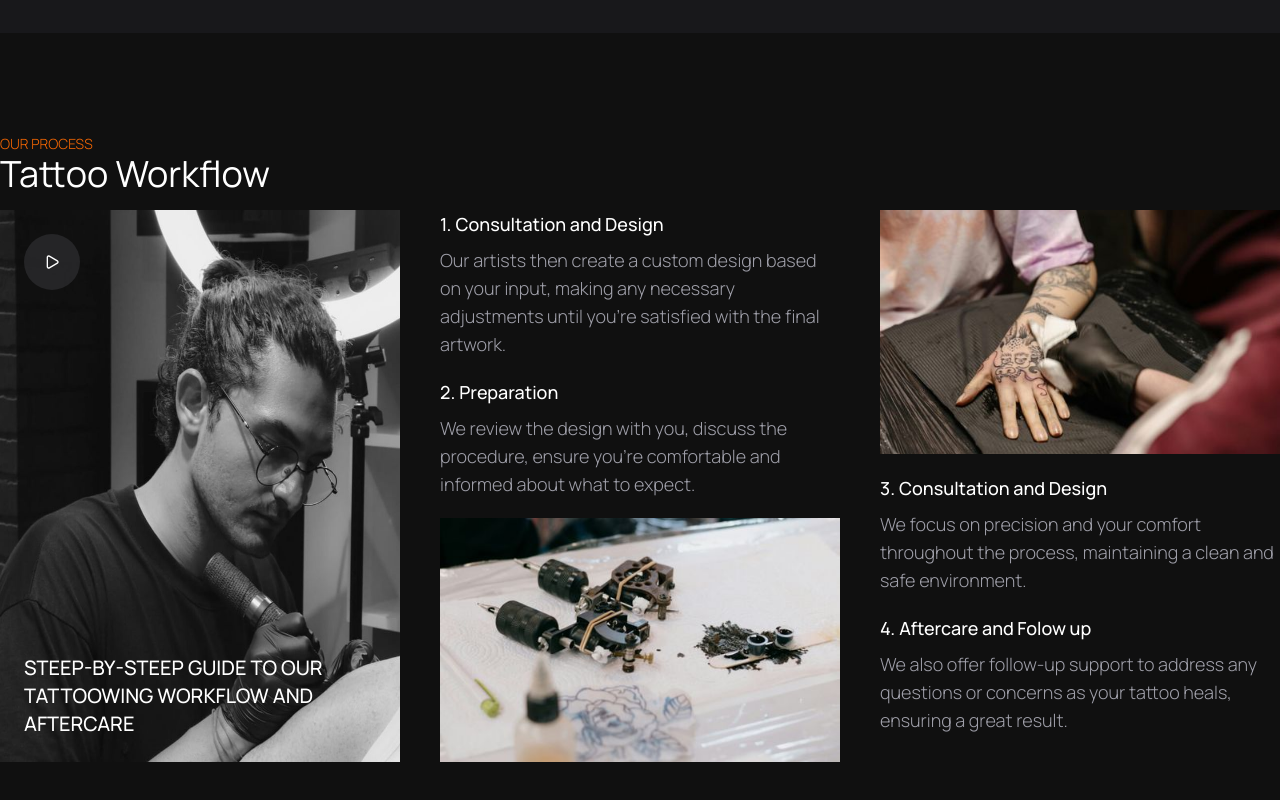
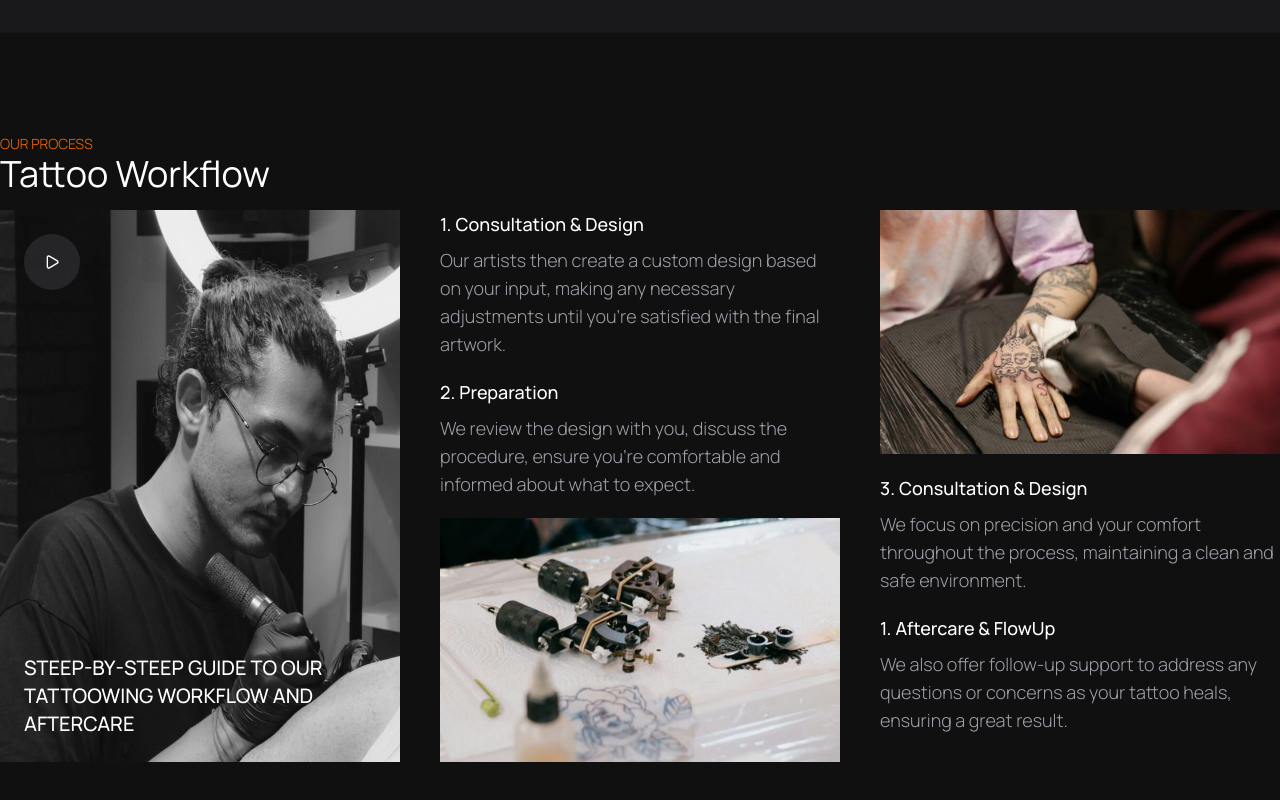
Before and after one commit to Ayoubhj866/needleart, a React (Vite) app: page / in a window 1280 px wide. Shown: the part 2913-3713 px from the top of the page. Built offline with nearby package versions, Linux system fonts and the light colour scheme.

Commit message:
finishind workflow process section desngn

```diff
--- /dev/null
+++ b/src/components/process-workflow/workflow-steep.jsx
@@ -0,0 +1,18 @@
+import H5 from "@/components/heading/h5";
+import Paragraph from "@/components/paragraph";
+
+const WorkflowSteep = ({ steepNumber, title, children }) => {
+    return <>
+        <div className="flex flex-col gap-2">
+            <p className="flex items-center gap-1">
+                <H5>{steepNumber}.</H5>
+                <H5>{title}</H5>
+            </p>
+            <Paragraph>
+                {children}
+            </Paragraph>
+        </div>
+    </>
+}
+
+export default WorkflowSteep;
--- a/src/components/process-workflow/workflow.jsx
+++ b/src/components/process-workflow/workflow.jsx
@@ -8,6 +8,7 @@ import { Button } from "@/components/ui/button";
 import H4 from "@/components/heading/h4";
 import H5 from "@/components/heading/h5";
 import Paragraph from "@/components/paragraph";
+import WorkflowSteep from '@/components/process-workflow/workflow-steep'
 
 const Workflow = () => {
     return (
@@ -29,26 +30,13 @@ const Workflow = () => {
                     </div>
 
                     <div className="flex flex-col gap-5">
-                        <div className="flex flex-col gap-2">
-                            <p className="flex items-center gap-1">
-                                <H5>1.</H5>
-                                <H5>Consultation and Design</H5>
-                            </p>
-                            <Paragraph>
-                                Our artists then create a custom design based on your input, making any necessary adjustments until you’re satisfied with the final artwork.
-                            </Paragraph>
-                        </div>
+                        <WorkflowSteep steepNumber="1" title="Consultation & Design">
+                            Our artists then create a custom design based on your input, making any necessary adjustments until you’re satisfied with the final artwork.
+                        </WorkflowSteep>
 
-                        <div className="flex flex-col gap-2">
-                            <p className="flex items-center gap-1">
-                                <H5>2.</H5>
-                                <H5>Preparation</H5>
-                            </p>
-                            <Paragraph>
-                                We review the design with you, discuss the procedure, ensure you’re comfortable and informed about what to expect.
-                            </Paragraph>
-                        </div>
-
+                        <WorkflowSteep steepNumber="2" title="Preparation">
+                            We review the design with you, discuss the procedure, ensure you’re comfortable and informed about what to expect.
+                        </WorkflowSteep>
                         <div>
                             <img src={img_2} alt="process-workflow image" />
                         </div>
@@ -58,26 +46,13 @@ const Workflow = () => {
                         <div>
                             <img src={img_3} alt="process-workflow image" />
                         </div>
+                        <WorkflowSteep steepNumber="3" title="Consultation & Design">
+                            We focus on precision and your comfort throughout the process, maintaining a clean and safe environment.
+                        </WorkflowSteep>
 
-                        <div className="flex flex-col gap-2">
-                            <p className="flex items-center gap-1">
-                                <H5>3.</H5>
-                                <H5>Consultation and Design</H5>
-                            </p>
-                            <Paragraph>
-                                We focus on precision and your comfort throughout the process, maintaining a clean and safe environment.
-                            </Paragraph>
-                        </div>
-
-                        <div className="flex flex-col gap-2">
-                            <p className="flex items-center gap-1">
-                                <H5>4.</H5>
-                                <H5>Aftercare and Folow up</H5>
-                            </p>
-                            <Paragraph>
-                                We also offer follow-up support to address any questions or concerns as your tattoo heals, ensuring a great result.
-                            </Paragraph>
-                        </div>
+                        <WorkflowSteep steepNumber="1" title="Aftercare & FlowUp">
+                            We also offer follow-up support to address any questions or concerns as your tattoo heals, ensuring a great result.
+                        </WorkflowSteep>
                     </div>
                 </div>
             </div>
```
